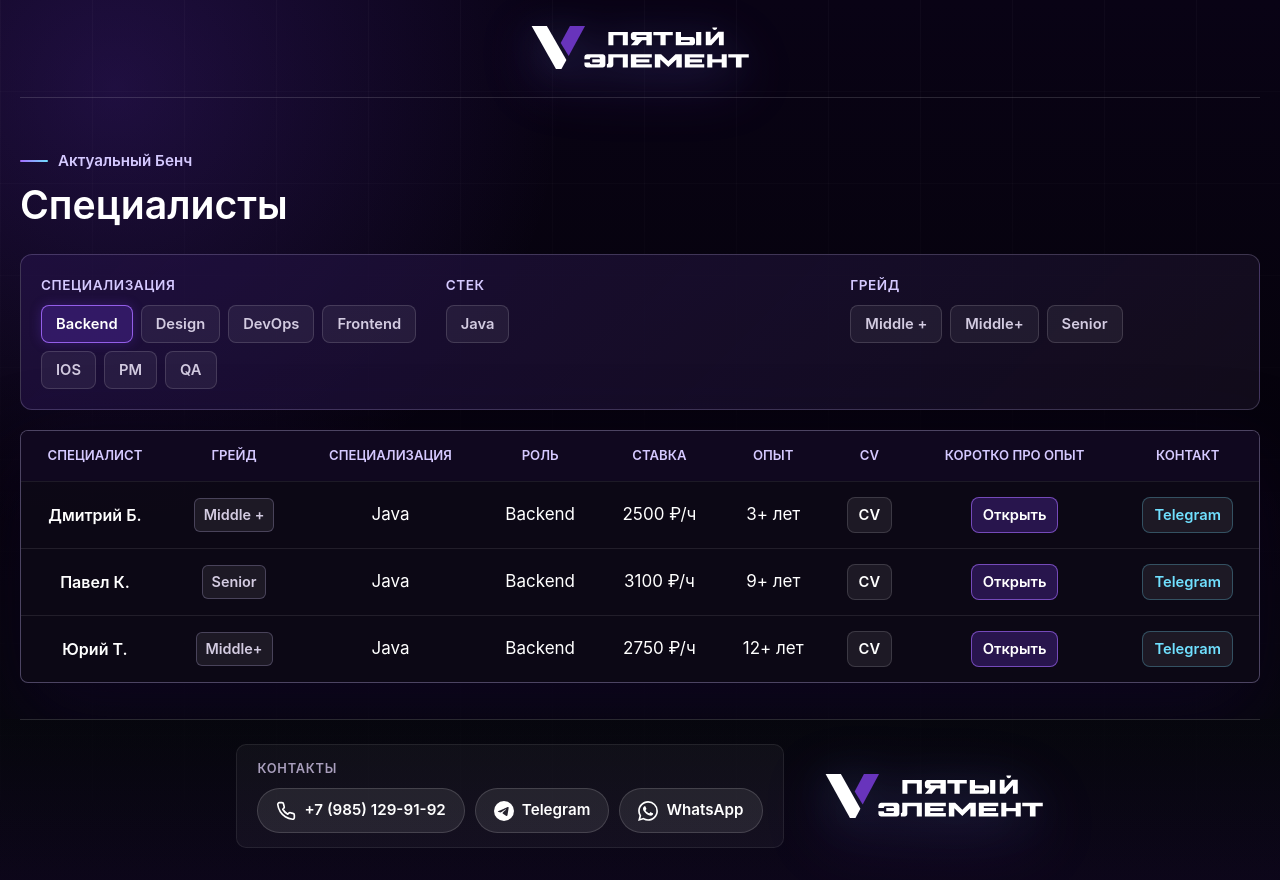
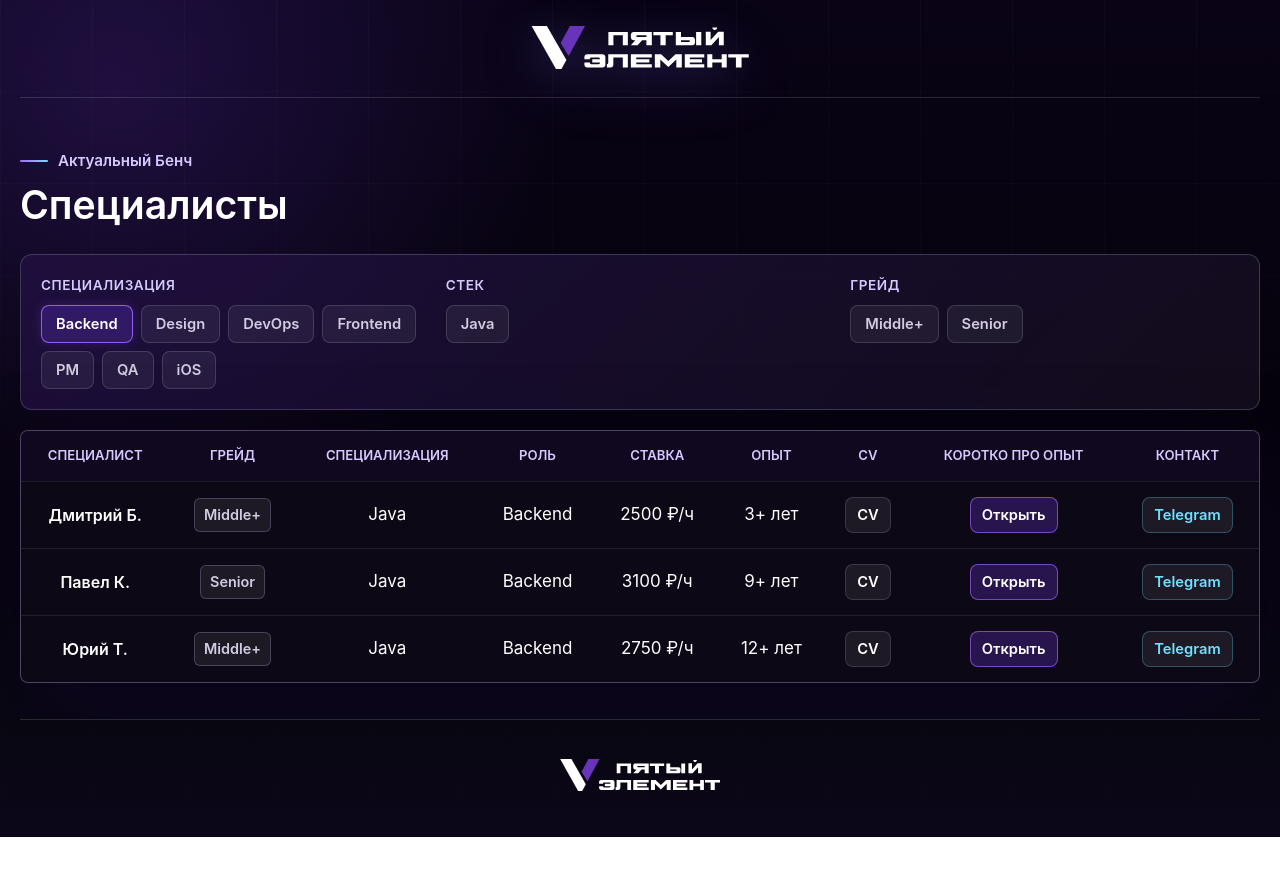
Before and after one commit to speow/5ELHRoutsource, a website: page index.html in a window 1280 px wide. Both pictures are taken after a click on the button "Backend". After the commit the page ends 837 px from the top, so only its background shows below. Drawn offline with Linux system fonts and the light colour scheme; a web font is replaced by a local one.

Commit message:
added multiple choice for specialist's grade&removed contact from footer&renamed IOS specialization to iOS&removed duplicate of Middle+ grades

```diff
--- a/app.js
+++ b/app.js
@@ -74,7 +74,7 @@ const specialists = [
     "id": "backend-1",
     "name": "Дмитрий Б.",
     "category": "Backend",
-    "grade": "Middle +",
+    "grade": "Middle+",
     "specialization": "Backend: Java",
     "location": "РФ",
     "rate": "2500 ₽/ч",
@@ -178,9 +178,9 @@ const specialists = [
   {
     "id": "ios-1",
     "name": "Ульяна Г.",
-    "category": "IOS",
+    "category": "iOS",
     "grade": "Middle",
-    "specialization": "IOS: IOS",
+    "specialization": "iOS: iOS",
     "location": "РФ",
     "rate": "1500 ₽/ч",
     "experience": "4+ лет",
@@ -359,7 +359,7 @@ function createSpecialistRow(specialist) {
 const activeFilters = {
   role: null,
   specialization: null,
-  grade: null,
+  grade: [], // массив для мультивыбора
 };
 
 function getUniqueValues(key) {
@@ -378,7 +378,7 @@ function filterSpecialists() {
     const specParts = splitSpecialization(s.specialization);
     if (activeFilters.role && specParts.role !== activeFilters.role) return false;
     if (activeFilters.specialization && specParts.specialization !== activeFilters.specialization) return false;
-    if (activeFilters.grade && s.grade !== activeFilters.grade) return false;
+    if (activeFilters.grade.length > 0 && !activeFilters.grade.includes(s.grade)) return false;
     return true;
   });
 }
@@ -421,13 +421,18 @@ function renderFilterGroup(toolbar, key, label, values, enabled) {
   group.setAttribute("role", "group");
   group.setAttribute("aria-label", label);
 
-  if (!enabled) {
-    group.classList.add("filter-group-disabled");
-  }
-
   const labelEl = document.createElement("div");
   labelEl.className = "filter-group-label";
   labelEl.textContent = label;
+
+  // Для грейда показываем счётчик выбранных
+  if (key === "grade" && enabled && activeFilters.grade.length > 0) {
+    const count = document.createElement("span");
+    count.className = "filter-count";
+    count.textContent = activeFilters.grade.length;
+    labelEl.appendChild(count);
+  }
+
   group.appendChild(labelEl);
 
   const chipsWrap = document.createElement("div");
@@ -438,9 +443,14 @@ function renderFilterGroup(toolbar, key, label, values, enabled) {
     chip.className = "filter-chip";
     chip.type = "button";
     chip.textContent = value;
-    chip.setAttribute("aria-pressed", activeFilters[key] === value ? "true" : "false");
 
-    if (activeFilters[key] === value) {
+    const isSelected = key === "grade"
+      ? activeFilters.grade.includes(value)
+      : activeFilters[key] === value;
+
+    chip.setAttribute("aria-pressed", isSelected ? "true" : "false");
+
+    if (isSelected) {
       chip.classList.add("active");
     }
 
@@ -449,15 +459,26 @@ function renderFilterGroup(toolbar, key, label, values, enabled) {
       chip.setAttribute("disabled", "true");
     } else {
       chip.addEventListener("click", () => {
+        if (key === "grade") {
+          // Мультивыбор для грейда
+          const idx = activeFilters.grade.indexOf(value);
+          if (idx === -1) {
+            activeFilters.grade.push(value);
+          } else {
+            activeFilters.grade.splice(idx, 1);
+          }
+        } else {
+          // Одиночный выбор для роли и стека
           activeFilters[key] = activeFilters[key] === value ? null : value;
           // При смене роли — сбрасываем стек и грейд
           if (key === "role") {
             activeFilters.specialization = null;
-          activeFilters.grade = null;
+            activeFilters.grade = [];
           }
           // При смене стека — сбрасываем грейд
           if (key === "specialization") {
-          activeFilters.grade = null;
+            activeFilters.grade = [];
+          }
         }
         renderFilters();
         renderBench();
@@ -530,7 +551,7 @@ function renderBench() {
     resetBtn.addEventListener("click", () => {
       activeFilters.role = null;
       activeFilters.specialization = null;
-      activeFilters.grade = null;
+      activeFilters.grade = [];
       renderFilters();
       renderBench();
     });
--- a/index.html
+++ b/index.html
@@ -66,30 +66,11 @@
       </section>
     </div>
 
-    <footer class="site-footer" id="contacts">
+    <footer class="site-footer">
       <div class="footer-inner">
-        <div class="footer-brand">
-          <a href="https://5-element.tech/" target="_blank" rel="noopener noreferrer" aria-label="Перейти на сайт Пятого элемента">
-            <img src="assets/logo-5element.svg" alt="Пятый элемент" />
-          </a>
-        </div>
-        <div class="footer-contacts">
-          <p class="footer-contacts-title">Контакты</p>
-          <div class="footer-contacts-links">
-            <a class="footer-contact-link" href="tel:+79851299192">
-              <svg class="footer-icon" viewBox="0 0 24 24" fill="none" stroke="currentColor" stroke-width="2" stroke-linecap="round" stroke-linejoin="round"><path d="M22 16.92v3a2 2 0 0 1-2.18 2 19.79 19.79 0 0 1-8.63-3.07 19.5 19.5 0 0 1-6-6 19.79 19.79 0 0 1-3.07-8.67A2 2 0 0 1 4.11 2h3a2 2 0 0 1 2 1.72c.127.96.361 1.903.7 2.81a2 2 0 0 1-.45 2.11L8.09 9.91a16 16 0 0 0 6 6l1.27-1.27a2 2 0 0 1 2.11-.45c.907.339 1.85.573 2.81.7A2 2 0 0 1 22 16.92z"></path></svg>
-              <span>+7 (985) 129-91-92</span>
-            </a>
-            <a class="footer-contact-link" href="https://t.me/pesenko" target="_blank" rel="noopener noreferrer">
-              <svg class="footer-icon" viewBox="0 0 24 24" fill="currentColor"><path d="M11.944 0A12 12 0 0 0 0 12a12 12 0 0 0 12 12 12 12 0 0 0 12-12A12 12 0 0 0 12 0a12 12 0 0 0-.056 0zm4.962 7.224c.1-.002.321.023.465.14a.506.506 0 0 1 .171.325c.016.093.036.306.02.472-.18 1.898-.962 6.502-1.36 8.627-.168.9-.499 1.201-.82 1.23-.696.065-1.225-.46-1.9-.902-1.056-.693-1.653-1.124-2.678-1.8-1.185-.78-.417-1.21.258-1.91.177-.184 3.247-2.977 3.307-3.23.007-.032.014-.15-.056-.212s-.174-.041-.249-.024c-.106.024-1.793 1.14-5.061 3.345-.479.33-.913.49-1.302.48-.428-.008-1.252-.241-1.865-.44-.752-.245-1.349-.374-1.297-.789.027-.216.325-.437.893-.663 3.498-1.524 5.83-2.529 6.998-3.014 3.332-1.386 4.025-1.627 4.476-1.635z"/></svg>
-              <span>Telegram</span>
-            </a>
-            <a class="footer-contact-link" href="https://wa.me/79851299192" target="_blank" rel="noopener noreferrer">
-              <svg class="footer-icon" viewBox="0 0 24 24" fill="currentColor"><path d="M17.472 14.382c-.297-.149-1.758-.867-2.03-.967-.273-.099-.471-.148-.67.15-.197.297-.767.966-.94 1.164-.173.199-.347.223-.644.075-.297-.15-1.255-.463-2.39-1.475-.883-.788-1.48-1.761-1.653-2.059-.173-.297-.018-.458.13-.606.134-.133.298-.347.446-.52.149-.174.198-.298.298-.497.099-.198.05-.371-.025-.52-.075-.149-.669-1.612-.916-2.207-.242-.579-.487-.5-.669-.51-.173-.008-.371-.01-.57-.01-.198 0-.52.074-.792.372-.272.297-1.04 1.016-1.04 2.479 0 1.462 1.065 2.875 1.213 3.074.149.198 2.096 3.2 5.077 4.487.709.306 1.262.489 1.694.625.712.227 1.36.195 1.871.118.571-.085 1.758-.719 2.006-1.413.248-.694.248-1.289.173-1.413-.074-.124-.272-.198-.57-.347m-5.421 7.403h-.004a9.87 9.87 0 01-5.031-1.378l-.361-.214-3.741.982.998-3.648-.235-.374a9.86 9.86 0 01-1.51-5.26c.001-5.45 4.436-9.884 9.888-9.884 2.64 0 5.122 1.03 6.988 2.898a9.825 9.825 0 012.893 6.994c-.003 5.45-4.437 9.884-9.885 9.884m8.413-18.297A11.815 11.815 0 0012.05 0C5.495 0 .16 5.335.157 11.892c0 2.096.547 4.142 1.588 5.945L.057 24l6.305-1.654a11.882 11.882 0 005.683 1.448h.005c6.554 0 11.89-5.335 11.893-11.893a11.821 11.821 0 00-3.48-8.413z"/></svg>
-              <span>WhatsApp</span>
-            </a>
-          </div>
-        </div>
+        <a class="footer-brand" href="https://5-element.tech/" target="_blank" rel="noopener noreferrer" aria-label="Перейти на сайт Пятого элемента">
+          <img src="assets/logo-5element.svg" alt="Пятый элемент" />
+        </a>
       </div>
     </footer>
 
--- a/styles.css
+++ b/styles.css
@@ -391,6 +391,22 @@ h2 {
   box-shadow: 0 0 12px rgba(123, 63, 242, 0.25);
 }
 
+.filter-count {
+  display: inline-flex;
+  align-items: center;
+  justify-content: center;
+  min-width: 20px;
+  height: 20px;
+  margin-left: 6px;
+  padding: 0 5px;
+  border-radius: 10px;
+  background: var(--accent);
+  color: var(--text);
+  font-size: 0.75rem;
+  font-weight: 600;
+  line-height: 1;
+}
+
 .filter-hint {
   display: flex;
   align-items: center;
@@ -706,78 +722,23 @@ h2 {
 .footer-inner {
   display: flex;
   align-items: center;
-  justify-content: space-between;
-  gap: 40px;
-}
-
-.site-footer img {
-  width: 220px;
-  filter:
-    drop-shadow(0 18px 34px rgba(123, 63, 242, 0.32))
-    drop-shadow(0 4px 20px rgba(112, 224, 255, 0.14));
+  justify-content: center;
 }
 
 .footer-brand {
   display: inline-flex;
   align-items: center;
   justify-content: center;
-  min-width: 0;
-  order: 2;
+  transition: transform 0.2s ease, opacity 0.2s ease;
 }
 
-.footer-contacts {
-  display: flex;
-  flex-direction: column;
-  align-items: flex-start;
-  gap: 10px;
-  padding: 14px 20px;
-  border-radius: 10px;
-  background: rgba(255, 255, 255, 0.04);
-  border: 1px solid rgba(255, 255, 255, 0.08);
+.footer-brand:hover {
+  transform: translateY(-2px);
+  opacity: 0.85;
 }
 
-.footer-contacts-title {
-  color: var(--muted-2);
-  font-size: 0.8rem;
-  font-weight: 600;
-  text-transform: uppercase;
-  letter-spacing: 0.06em;
-}
 
-.footer-contacts-links {
-  display: flex;
-  align-items: center;
-  gap: 10px;
-}
-
-.footer-contact-link {
-  display: inline-flex;
-  align-items: center;
-  gap: 8px;
-  padding: 10px 18px;
-  border: 1px solid rgba(255, 255, 255, 0.15);
-  border-radius: 24px;
-  background: rgba(255, 255, 255, 0.08);
-  color: var(--text);
-  font-size: 0.95rem;
-  font-weight: 600;
-  white-space: nowrap;
-  transition: border-color 0.2s ease, background 0.2s ease, transform 0.2s ease;
-}
-
-.footer-contact-link:hover,
-.footer-contact-link:focus-visible {
-  border-color: rgba(165, 107, 255, 0.62);
-  background: rgba(123, 63, 242, 0.22);
-  transform: translateY(-2px);
-}
-
-.footer-icon {
-  width: 20px;
-  height: 20px;
-  flex-shrink: 0;
-}
-
+/* ===== REVEAL АНИМАЦИЯ ===== */
 .reveal {
   opacity: 0;
   transform: translateY(20px);
@@ -805,6 +766,8 @@ h2 {
 .reveal-delay-3 {
   transition-delay: 0.18s;
 }
+
+/* ===== МОДАЛЬНОЕ ОКНО ===== */
 
 @media (prefers-reduced-motion: reduce) {
   html {
```
Lines whose indentation alone changed are shown as unchanged.
